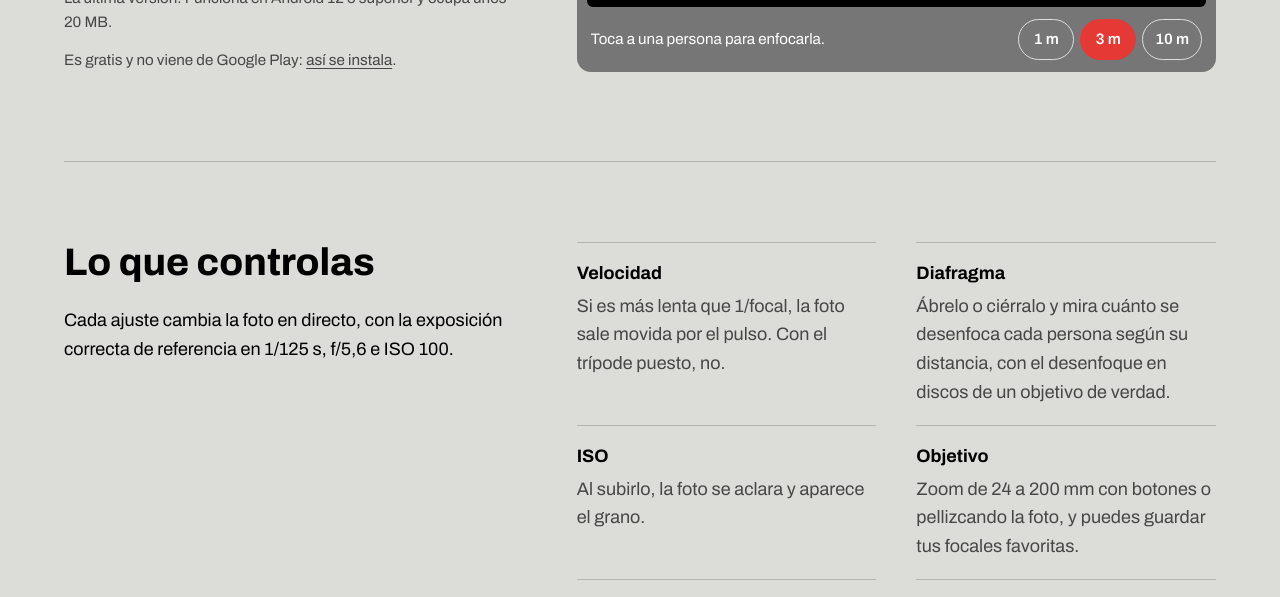
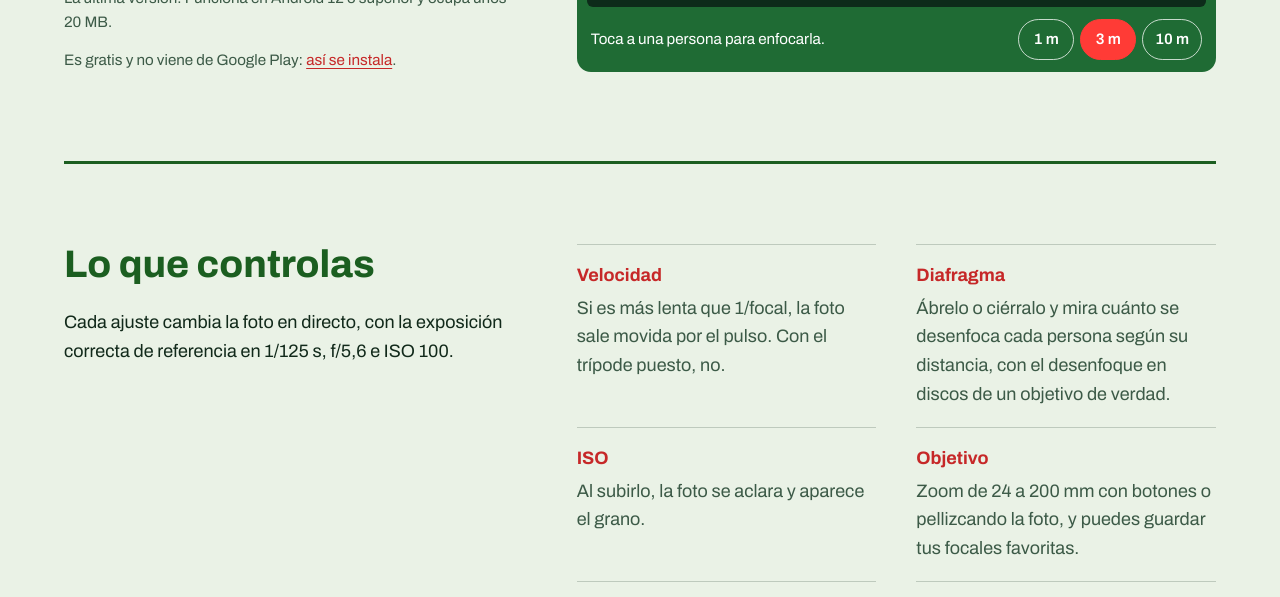
Before and after one commit to luisp193/luisp193.github.io, a plain HTML site: page index.html in a window 1280 px wide. Shown: the part 503-1100 px from the top of the page. Drawn offline with Linux system fonts and the light colour scheme; no server answers.

Commit message:
Paleta de la web en rojo y verde
Co-Authored-By: Claude Sonnet 5.5 <noreply@anthropic.com>
Claude-Session: https://claude.ai/code/session_01ABuFQD4joxaWfhTtcpQSy9

```diff
--- a/index.html
+++ b/index.html
@@ -18,26 +18,32 @@
   <link rel="preload" as="image" href="img/enfoque-3m.jpg">
   <style>
     :root {
-      /* Papel gris y carta gris del 18 %: la referencia de la exposición */
-      --papel: #dcdcd9;
-      --carta: #767676;
-      --tinta: #000;
-      --tinta-suave: #474745;
-      --raya: rgba(0, 0, 0, 0.18);
-      --boton: #000;
+      /* Paleta rojo y verde */
+      --papel: #eaf2e6;
+      --carta: #1f6b34;
+      --tinta: #11291a;
+      --tinta-suave: #3c5a47;
+      --raya: rgba(17, 41, 26, 0.2);
+      --verde: #1b5e20;
+      --rojo: #c62828;
+      --boton: #c62828;
       --boton-texto: #fff;
-      --mira: #e53935;
-      --lectura: #000;
+      --mira: #ff3b36;
+      --lectura: #0d2b1a;
       --lectura-texto: #f2f2f2;
     }
     @media (prefers-color-scheme: dark) {
       :root {
-        --papel: #262625;
-        --tinta: #f1f1ee;
-        --tinta-suave: #b9b9b5;
-        --raya: rgba(255, 255, 255, 0.18);
-        --boton: #f1f1ee;
-        --boton-texto: #000;
+        --papel: #0f2a1a;
+        --carta: #1f6b34;
+        --tinta: #eef5ec;
+        --tinta-suave: #b4cdba;
+        --raya: rgba(255, 255, 255, 0.2);
+        --verde: #7fd48a;
+        --rojo: #ff6b66;
+        --boton: #c62828;
+        --boton-texto: #fff;
+        --lectura: #07170e;
       }
     }
 
@@ -52,7 +58,7 @@
       font-variation-settings: "wdth" 100;
       -webkit-font-smoothing: antialiased;
     }
-    a { color: inherit; text-underline-offset: 0.18em; }
+    a { color: var(--rojo); text-underline-offset: 0.18em; }
     :focus-visible { outline: 3px solid var(--mira); outline-offset: 3px; }
     img { display: block; max-width: 100%; }
 
@@ -66,7 +72,7 @@
       font-weight: 600;
       font-variation-settings: "wdth" 112;
     }
-    .sitio a { text-decoration: none; }
+    .sitio a { text-decoration: none; color: var(--verde); }
 
     /* ---------- Portada ---------- */
     .portada {
@@ -86,7 +92,8 @@
       font-variation-settings: "wdth" 125;
       letter-spacing: -0.015em;
     }
-    h1 span { display: block; }
+    h1 span { display: block; color: var(--verde); }
+    h1 span + span { color: var(--rojo); }
     @media (min-width: 960px) {
       /* Que "Simulador" quepa en su columna sin meterse bajo la foto */
       h1 { font-size: clamp(3rem, 5.4vw, 4.6rem); }
@@ -111,6 +118,7 @@
       font-variation-settings: "wdth" 112;
       text-decoration: none;
       transition: transform 120ms ease;
+      box-shadow: 0 4px 0 #7f1717;
     }
     .descargar:active { transform: scale(0.97); }
     .descargar svg { width: 22px; height: 22px; flex: none; }
@@ -216,7 +224,7 @@
     }
 
     /* ---------- Secciones ---------- */
-    section.bloque { padding: 56px 0; border-top: 1px solid var(--raya); }
+    section.bloque { padding: 56px 0; border-top: 3px solid var(--verde); }
     @media (min-width: 960px) {
       section.bloque { display: grid; grid-template-columns: minmax(0, 5fr) minmax(0, 7fr); gap: 56px; padding: 80px 0; }
     }
@@ -226,6 +234,7 @@
       line-height: 1.05;
       font-weight: 750;
       font-variation-settings: "wdth" 118;
+      color: var(--verde);
     }
     .bloque p { margin: 0; max-width: 38rem; }
     .bloque p + p { margin-top: 16px; }
@@ -234,6 +243,7 @@
     @media (min-width: 720px) { .controles dl { grid-template-columns: 1fr 1fr; } }
     .controles dl div { padding: 16px 0 18px; border-top: 1px solid var(--raya); }
     .controles dt {
+      color: var(--rojo);
       font-weight: 700;
       font-variation-settings: "wdth" 112;
     }
@@ -254,6 +264,7 @@
       line-height: 1.1;
       font-weight: 800;
       font-variation-settings: "wdth" 125;
+      color: var(--rojo);
     }
 
     footer {
```
